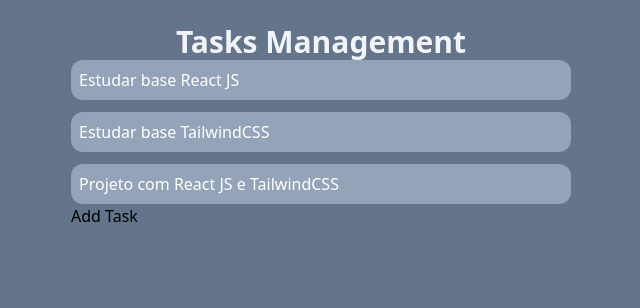
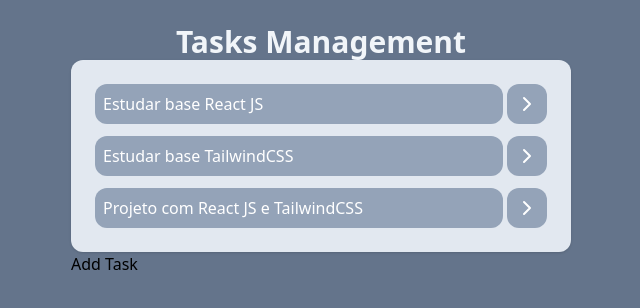
Before and after one commit to gfloriano11/react-app, a React (Vite) app: page / in a window 1280 px wide. Shown: the top 308 px of the page, without its empty margins (319-959 px from the left). Built offline with nearby package versions, Linux system fonts and the light colour scheme.

Commit message:
feat: create design to tasks in app

```diff
--- a/src/components/Tasks.jsx
+++ b/src/components/Tasks.jsx
@@ -1,10 +1,15 @@
+import { ChevronRightIcon } from "lucide-react";
+
 function Tasks(props){
     return (
         <div>
-            <ul className="space-y-3">
+            <ul className="space-y-3 p-6 bg-slate-200 rounded-xl shadow">
                 {props.tasks.map((task) => (
-                    <li key={task.div} className="bg-slate-400 text-white p-2 rounded-xl">
-                        {task.title}
+                    <li key={task.id} className="flex gap-1">
+                        <button className="bg-slate-400 w-full text-white p-2 rounded-xl text-left">{task.title}</button>
+                        <button className="bg-slate-400 text-white p-2 rounded-xl">
+                          <ChevronRightIcon/>
+                        </button>
                     </li>
                 ))}
             </ul>
```
